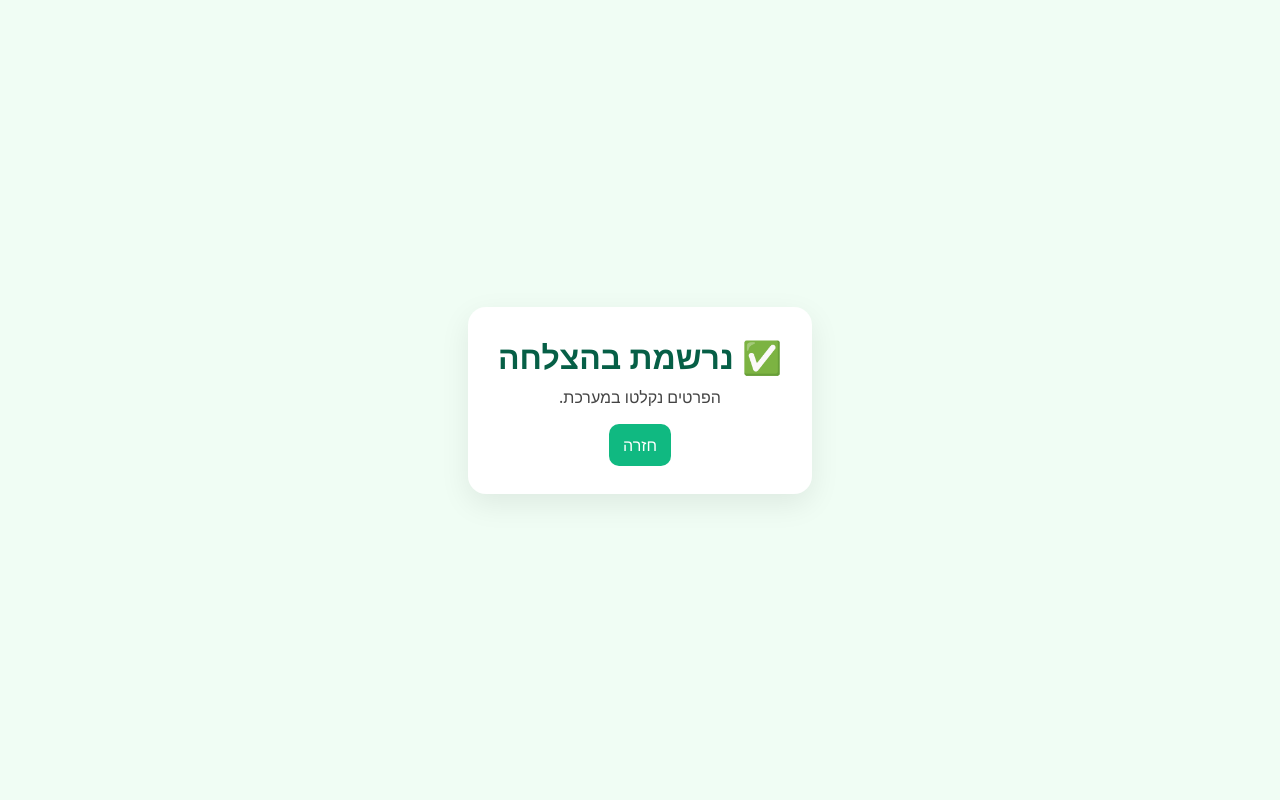
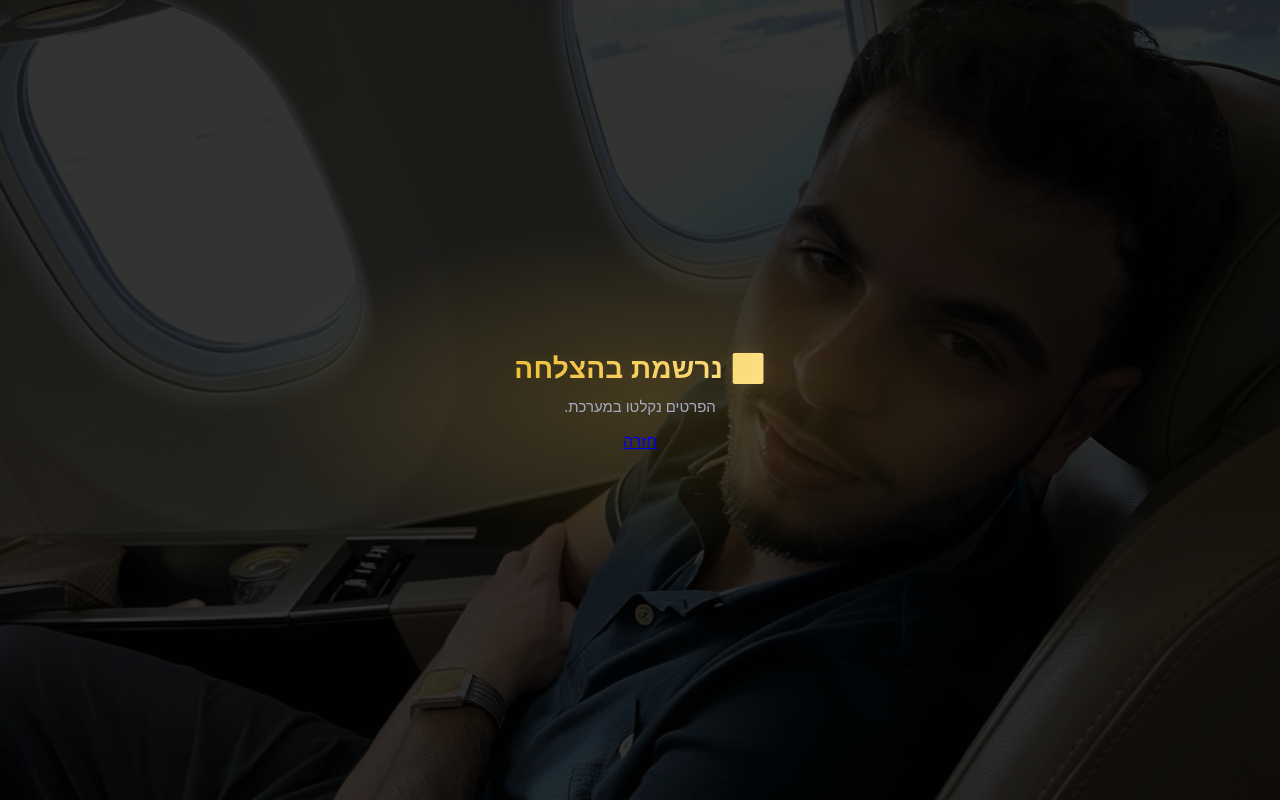
Before and after one commit to yinonplay122-tech/landingpage, a website: page success.html in a window 1280 px wide. Drawn offline with Linux system fonts and the light colour scheme.

Commit message:
Update success.html

```diff
--- a/success.html
+++ b/success.html
@@ -5,11 +5,65 @@
   <meta name="viewport" content="width=device-width, initial-scale=1" />
   <title>נרשמת בהצלחה</title>
   <style>
-    body{display:grid;place-items:center;height:100dvh;margin:0;background:#f0fdf4;font-family:system-ui,-apple-system,Segoe UI,Roboto,Helvetica,Arial,sans-serif}
-    .box{background:#fff;padding:28px 30px;border-radius:18px;box-shadow:0 10px 30px rgba(0,0,0,.08);text-align:center}
-    h1{margin:0 0 8px;color:#065f46}
-    p{margin:0;color:#444}
-    a{display:inline-block;margin-top:16px;text-decoration:none;background:#10b981;color:#fff;padding:10px 14px;border-radius:10px}
+    :root{
+      --bg:#0b0b0f; --panel:#0f1116; --text:#eef0f6; --muted:#a7abc1;
+      --line:rgba(255,255,255,.14); --gold1:#ffe38a; --gold2:#f0bf3a;
+      --ring:rgba(240,191,58,.28); --glow:rgba(240,191,58,.18);
+    }
+    *{box-sizing:border-box}
+    body{
+      margin:0; font-family:system-ui,-apple-system,Segoe UI,Heebo,Roboto,Arial,sans-serif;
+      color:var(--text); min-height:100vh;
+      background:
+        radial-gradient(1200px 520px at 80% -10%, rgba(240,191,58,.12), transparent 60%),
+        radial-gradient(900px 520px at -10% 120%, rgba(140,120,240,.08), transparent 60%),
+        var(--bg);
+      display:flex; align-items:center; justify-content:center; padding:20px;
+      text-align:center;
+    }
+    body::before{
+      content:""; position:fixed; inset:0;
+      background:url("images/plane.jpeg") center/cover no-repeat fixed;
+      filter:brightness(.22) saturate(.9); opacity:.9; z-index:-2; pointer-events:none;
+    }
+    body::after{
+      content:""; position:fixed; inset:0;
+      background:radial-gradient(600px 260px at 50% 50%, var(--glow), transparent 65%);
+      z-index:-1; pointer-events:none;
+    }
+    .card{
+      width:100%; max-width:560px; padding:34px 26px;
+      background:linear-gradient(180deg, rgba(255,255,255,.06), rgba(255,255,255,.025));
+      border:1px solid var(--line); border-radius:22px;
+      box-shadow:0 28px 60px rgba(0,0,0,.5), inset 0 1px 0 rgba(255,255,255,.05);
+      position:relative;
+    }
+    .card::before{
+      content:""; position:absolute; inset:-1px; border-radius:22px; padding:1px;
+      background:linear-gradient(90deg, transparent, var(--gold2), transparent);
+      -webkit-mask:linear-gradient(#000 0 0) content-box, linear-gradient(#000 0 0);
+      -webkit-mask-composite:xor; mask-composite:exclude; pointer-events:none;
+    }
+    h1{
+      margin:0 0 10px; font-weight:900; letter-spacing:.2px;
+      font-size:clamp(22px,3.8vw,28px);
+      background:linear-gradient(100deg,var(--gold2),var(--gold1));
+      -webkit-background-clip:text; background-clip:text; color:transparent;
+      text-shadow:0 0 18px rgba(240,191,58,.12);
+    }
+    p{margin:0 0 14px; color:var(--muted); font-size:15px}
+    .cta{
+      display:inline-block; margin-top:8px; padding:14px 22px; border-radius:16px;
+      background:linear-gradient(92deg,var(--gold2),var(--gold1)); color:#121212;
+      font-weight:900; text-decoration:none; letter-spacing:.2px; font-size:18px;
+      box-shadow:0 22px 44px rgba(240,191,58,.35), inset 0 1px 0 rgba(255,255,255,.5);
+      transition:transform .18s ease, box-shadow .18s ease, filter .18s ease;
+    }
+    .cta:hover{
+      transform:translateY(-1px) scale(1.015); filter:saturate(1.05);
+      box-shadow:0 28px 56px rgba(240,191,58,.45), inset 0 1px 0 rgba(255,255,255,.6);
+    }
+    .cta:active{transform:translateY(0) scale(.99)}
   </style>
 </head>
 <body>
```
